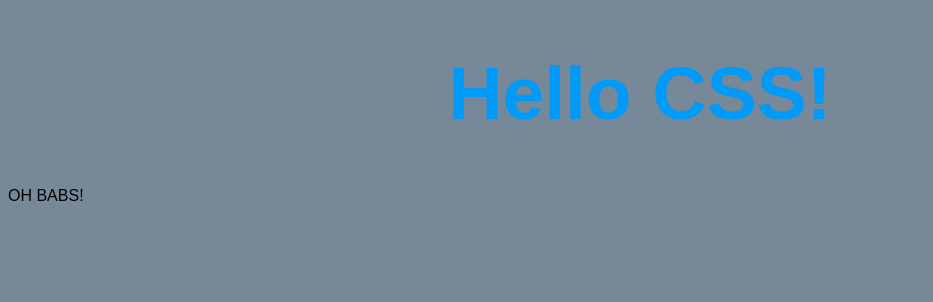
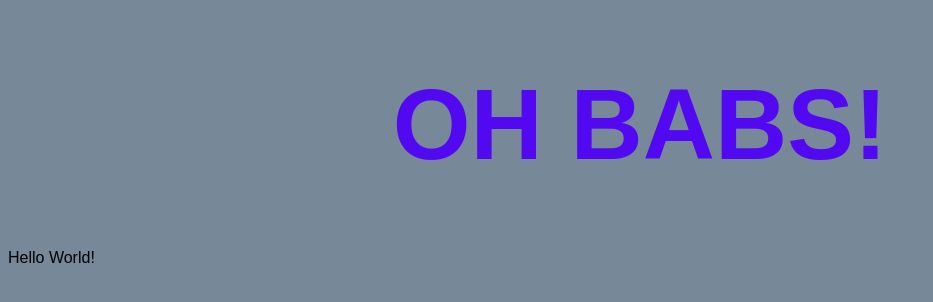
Before and after one commit to Jmirza2/jmirza2.github.io, a plain HTML site: page web110/assignment5b.html in a window 1280 px wide. Shown: the whole page, without its empty margins (0-933 px from the left). Drawn offline with Linux system fonts and the light colour scheme.

Commit message:
New changes

```diff
--- a/web110/assignment5b.html
+++ b/web110/assignment5b.html
@@ -5,8 +5,8 @@
     <title> Assignment 5b </title>
     <style>
       h1 {
-        color: rgb(0, 154, 249);
-        font-size: 75px;
+        color: rgb(83, 8, 242);
+        font-size: 100px;
         text-align: center;
       }
       body {
@@ -16,7 +16,7 @@
     </style>
   </head>
   <body>
-    <h1>Hello CSS!</h1>
-    <p> OH BABS! </p>
+    <h1>OH BABS!</h1>
+    <p> Hello World! </p>
   </body>
 </html>
```
